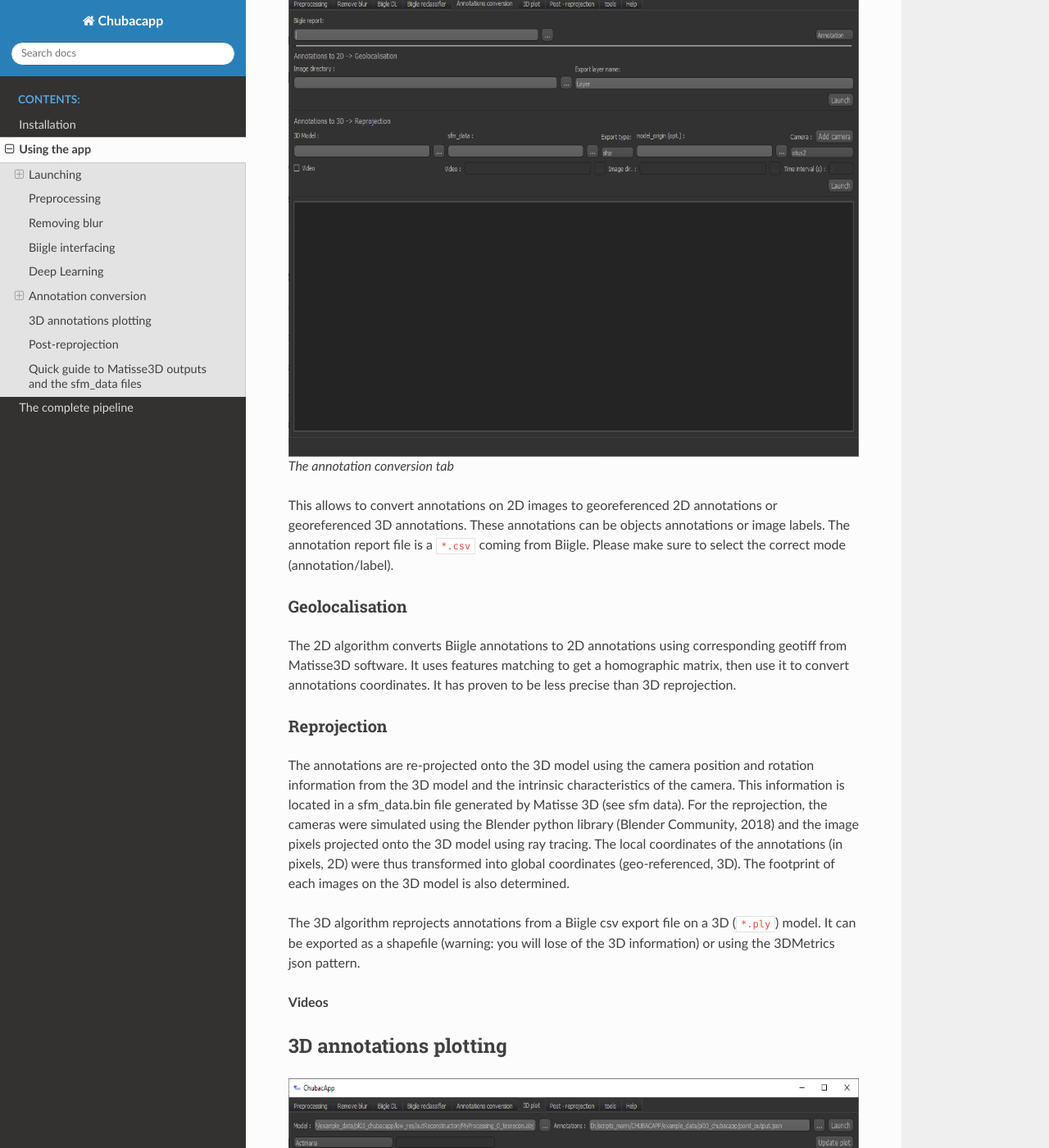
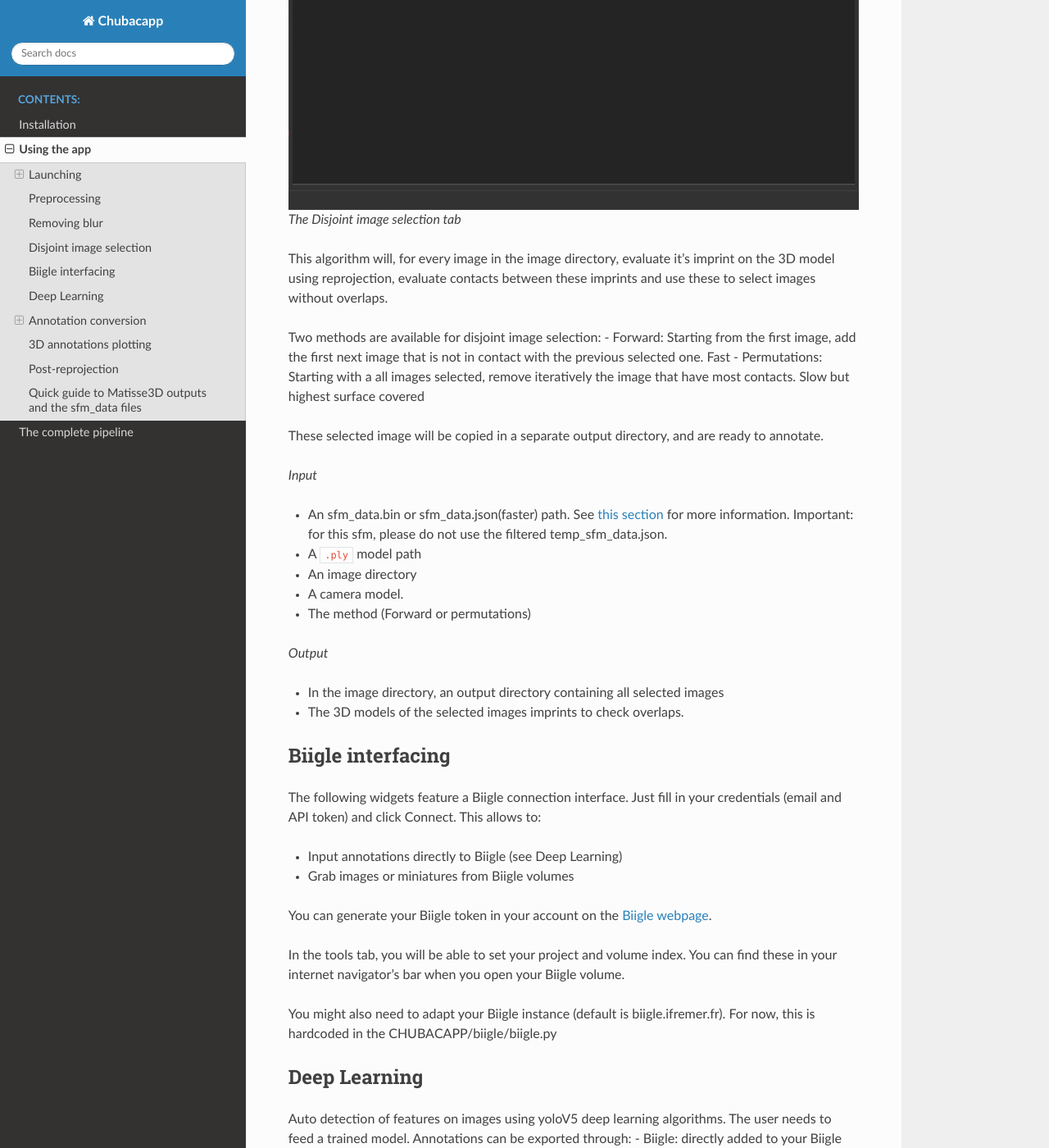
Before and after one commit to marinmarcillat/CHUBACAPP, a Sphinx documentation site: the page built from docs/source/usage.rst, in a window 1280 px wide and 1400 px high, scrolled down 3770 px. Shown: the whole window at 82% size. Built offline with Sphinx 7.4.7 and the Read the Docs theme 2.0.0, drawn with Linux system fonts in a browser that asks for light colours; some of the changed text lies outside the part shown.

Commit message:
more doc

```diff
--- a/docs/source/pipeline.rst
+++ b/docs/source/pipeline.rst
@@ -75,11 +75,11 @@ Using the same images that you used for 3D reconstruction :
 1. If necessary, correct your navigation file using your 3D model
 
 If your navigation isn't precise, you might want to correct it using the camera positions computed during the
-reconstruction phase. You can do this using CHUBACAPP tab ... .
+reconstruction phase. You can do this using CHUBACAPP :ref:`preprocessing tab <preprocessing>`.
 
 2. If necessary, remove blurry images
 
-To avoid having to annotate blurry images, you can remove the blurriest images of your dataset using this CHUBACAPP tab:
+To avoid having to annotate blurry images, you can remove the blurriest images of your dataset using the CHUBACAPP :ref:`remove blur tab <remove blur>`.
 
 3. Select disjoint images using your reprojection
 
@@ -105,7 +105,7 @@ Coming soon !
 Reproject
 =========
 
-Reproject using the  :ref:`reprojection tab <reprojection target>`:
+Reproject using the :ref:`reprojection tab <reprojection>`.
 
 Enjoy your 3D annotations !
 ===========================
--- a/docs/source/usage.rst
+++ b/docs/source/usage.rst
@@ -38,9 +40,9 @@ If the input directory consists in multiple acquisition directories, all navigat
 
 *Input*
 
--	Directory were the dim2 is located or where multiple subfiles containing dim2 files are located. These dim2 files *MUST* start with 'acq_', as in typical ifremer acquisitions files.
+-	Directory were the dim2 is located or where multiple subfiles containing dim2 files are located. These dim2 files *MUST* start with ``acq_``, as in typical ifremer acquisitions files.
 -	Reference positions: a ``.txt`` file containing reference lat long. See the Matisse preprocessing manual for more information.
--	sfm_data: see sfm_data
+-	sfm_data: see See :ref:`this section <sfm data>` for more information.
 -	output directory: where to store the new navigation file
 -	Nav name: exported navigation name
 -	Copy images: will copy all images from acquisition subdirs to output directory
@@ -49,6 +51,7 @@ If the input directory consists in multiple acquisition directories, all navigat
 
 -	a unique, eventually corrected ``.dim2`` navigation file, ready for Matisse3D.
 
+.. _remove blur:
 
 Removing blur
 *************
@@ -76,6 +79,39 @@ If le blur evaluation phase has already been done, you can provide the csv to sk
 
 -   The same directory, with a trash subdirectory were the discarded images are stored
 
+.. _disjoint image selection:
+
+Disjoint image selection
+************************
+
+.. figure:: images/DIS.png
+   :scale: 75 %
+   :alt: Disjoint image selection
+
+   The Disjoint image selection tab
+
+This algorithm will, for every image in the image directory, evaluate it's imprint on the 3D model using reprojection,
+evaluate contacts between these imprints and use these to select images without overlaps.
+
+Two methods are available for disjoint image selection:
+-   Forward: Starting from the first image, add the first next image that is not in contact with the previous selected one. Fast
+-   Permutations: Starting with a all images selected, remove iteratively the image that have most contacts. Slow but highest surface covered
+
+These selected image will be copied in a separate output directory, and are ready to annotate.
+
+*Input*
+
+-   An sfm_data.bin or sfm_data.json(faster) path. See :ref:`this section <sfm data>` for more information. Important: for this sfm, please do not use the filtered temp_sfm_data.json.
+-   A ``.ply`` model path
+-   An image directory
+-   A camera model.
+-   The method (Forward or permutations)
+
+*Output*
+
+-   In the image directory, an output directory containing all selected images
+-   The 3D models of the selected images imprints to check overlaps.
+
 Biigle interfacing
 ******************
 
@@ -84,7 +120,7 @@ The following widgets feature a Biigle connection interface. Just fill in your c
 -	Input annotations directly to Biigle (see Deep Learning)
 -	Grab images or miniatures from Biigle volumes
 
-You can generate your Biigle token in your account on the Biigle webpage.
+You can generate your Biigle token in your account on the `Biigle webpage <https://biigle.ifremer.fr/settings/tokens>`_.
 
 In the tools tab, you will be able to set your project and volume index. You can find these in your internet navigator's bar
 when you open your Biigle volume.
@@ -130,9 +167,27 @@ For the reprojection, the cameras were simulated using the Blender python librar
 The 3D algorithm reprojects annotations from a Biigle csv export file on a 3D (``*.ply``) model.
 It can be exported as a shapefile (warning: you will lose of the 3D information) or using the 3DMetrics json pattern.
 
+*Input*
+
+-   Biigle ``.csv`` report.
+-   ``.ply`` 3D model.
+-   sfm_data.bin or sfm_data.json(faster) path. See :ref:`this section <sfm data>` for more information.
+-   Export type. ``.shp`` or 3D metrics ``.json``
+-   Model origin ``.txt`` file
+-   Camera model
+
+*Output*
+
 
 **Videos**
 
+For Videos, the reprojection is done for every frames of the annotation.
+
+*Input*
+
+-   video (``.mp4`` or ``.avi``)
+-   Image directory containing the images used for the reconstruction
+-   Time interval for image extraction in Matisse Preprocessing
 
 
 3D annotations plotting
@@ -143,6 +198,8 @@ It can be exported as a shapefile (warning: you will lose of the 3D information)
    :alt: 3D plot tab
 
    The 3D plotting tab
+
+Plot your 3D annotations !
 
 Post-reprojection
 *****************
@@ -163,6 +220,7 @@ Where the first column corresponds to the annotation name, the third to its shap
 
 The input path is a directory containing the polygon and the point annotations under the name polygon.shp and point.shp. The output path must be a directory.
 
+.. _sfm data:
 
 Quick guide to Matisse3D outputs and the sfm_data files
 *******************************************************
```
Also changed, not shown: other parts of docs/source/usage.rst (+4 -1 lines), docs/source/images/DIS.png (added).
